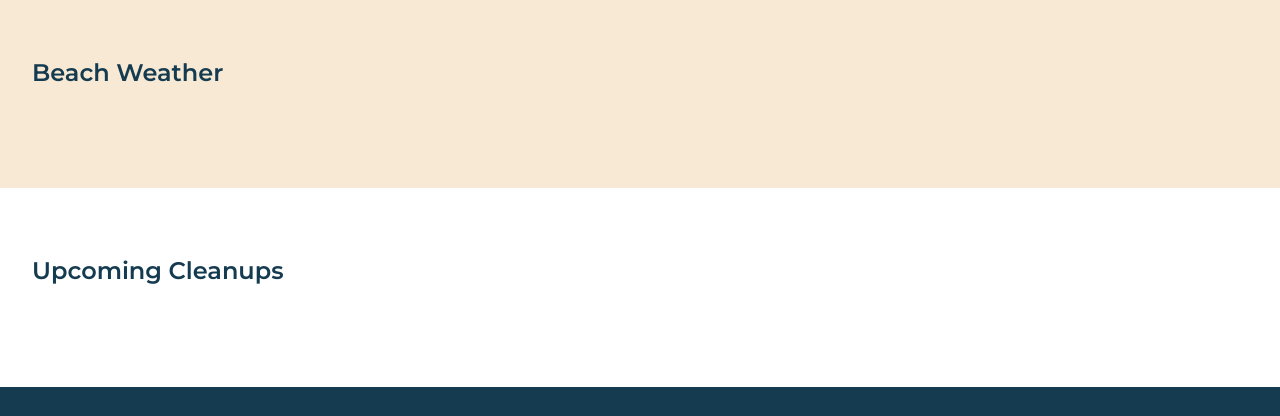
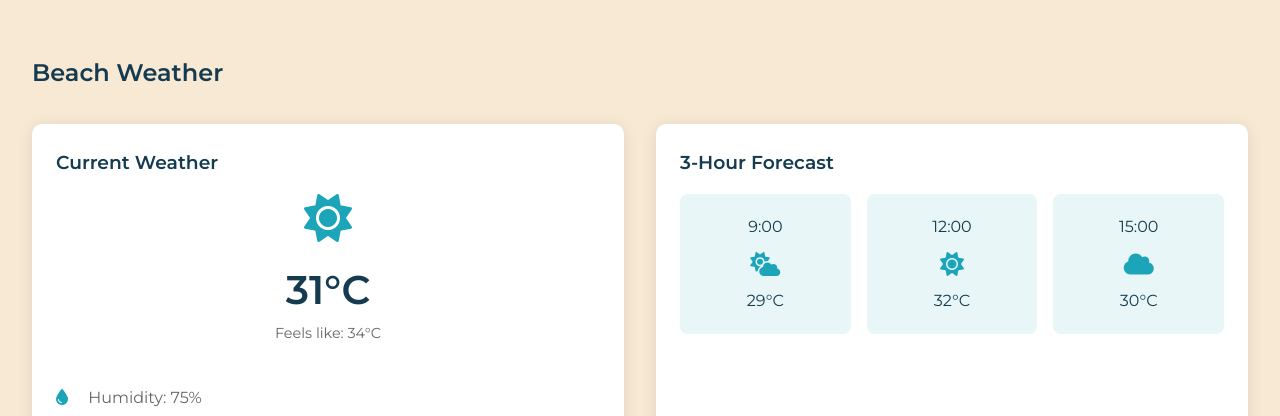
Before and after one commit to Niyaas-Poly/shoresquad1, a website: page index.html in a window 1280 px wide. Shown: the part 1366-1782 px from the top of the page. Drawn offline with Linux system fonts and the light colour scheme.

Commit message:
Added weather section with metric units (Celsius, km/h) and updated map info

```diff
--- a/css/styles.css
+++ b/css/styles.css
@@ -184,9 +184,93 @@ body {
 
 .weather-container {
     display: grid;
-    grid-template-columns: repeat(auto-fit, minmax(250px, 1fr));
+    grid-template-columns: repeat(auto-fit, minmax(300px, 1fr));
     gap: 2rem;
     margin-top: 2rem;
+}
+
+.weather-card {
+    background: white;
+    border-radius: 10px;
+    padding: 1.5rem;
+    box-shadow: 0 2px 15px rgba(0, 0, 0, 0.1);
+}
+
+.weather-info {
+    display: flex;
+    flex-direction: column;
+    align-items: center;
+    gap: 1rem;
+    margin-top: 1rem;
+}
+
+.weather-info > i {
+    font-size: 3rem;
+    color: var(--color-primary);
+}
+
+.temperature {
+    text-align: center;
+}
+
+.temp {
+    font-size: 2.5rem;
+    font-weight: bold;
+    color: var(--color-dark);
+}
+
+.feels-like {
+    display: block;
+    font-size: 0.9rem;
+    color: #666;
+}
+
+.weather-details {
+    width: 100%;
+    margin-top: 1rem;
+}
+
+.weather-details p {
+    margin: 0.5rem 0;
+    color: #666;
+}
+
+.weather-details i {
+    width: 20px;
+    color: var(--color-primary);
+    margin-right: 0.5rem;
+}
+
+.forecast {
+    background: white;
+    border-radius: 10px;
+    padding: 1.5rem;
+    box-shadow: 0 2px 15px rgba(0, 0, 0, 0.1);
+}
+
+.forecast-grid {
+    display: grid;
+    grid-template-columns: repeat(3, 1fr);
+    gap: 1rem;
+    margin-top: 1rem;
+}
+
+.forecast-card {
+    text-align: center;
+    padding: 1rem;
+    background: var(--color-light);
+    border-radius: 8px;
+}
+
+.forecast-card i {
+    font-size: 1.5rem;
+    color: var(--color-primary);
+    margin: 0.5rem 0;
+}
+
+.forecast-card p {
+    margin: 0.25rem 0;
+    color: var(--color-dark);
 }
 
 /* Events Section */
--- a/index.html
+++ b/index.html
@@ -53,12 +53,44 @@
                     <button class="secondary-button">Get Directions</button>
                 </div>
             </div>
-        </section>
-
-        <section id="weather" class="weather-section">
+        </section>        <section id="weather" class="weather-section">
             <h2>Beach Weather</h2>
             <div class="weather-container">
-                <!-- Weather info will be populated by JavaScript -->
+                <div class="weather-card current">
+                    <h3>Current Weather</h3>
+                    <div class="weather-info">
+                        <i class="fas fa-sun"></i>
+                        <div class="temperature">
+                            <span class="temp">31°C</span>
+                            <span class="feels-like">Feels like: 34°C</span>
+                        </div>
+                        <div class="weather-details">
+                            <p><i class="fas fa-tint"></i> Humidity: 75%</p>
+                            <p><i class="fas fa-wind"></i> Wind: 12 km/h</p>
+                            <p><i class="fas fa-water"></i> UV Index: 7</p>
+                        </div>
+                    </div>
+                </div>
+                <div class="forecast">
+                    <h3>3-Hour Forecast</h3>
+                    <div class="forecast-grid">
+                        <div class="forecast-card">
+                            <p>9:00</p>
+                            <i class="fas fa-cloud-sun"></i>
+                            <p>29°C</p>
+                        </div>
+                        <div class="forecast-card">
+                            <p>12:00</p>
+                            <i class="fas fa-sun"></i>
+                            <p>32°C</p>
+                        </div>
+                        <div class="forecast-card">
+                            <p>15:00</p>
+                            <i class="fas fa-cloud"></i>
+                            <p>30°C</p>
+                        </div>
+                    </div>
+                </div>
             </div>
         </section>
 
```
